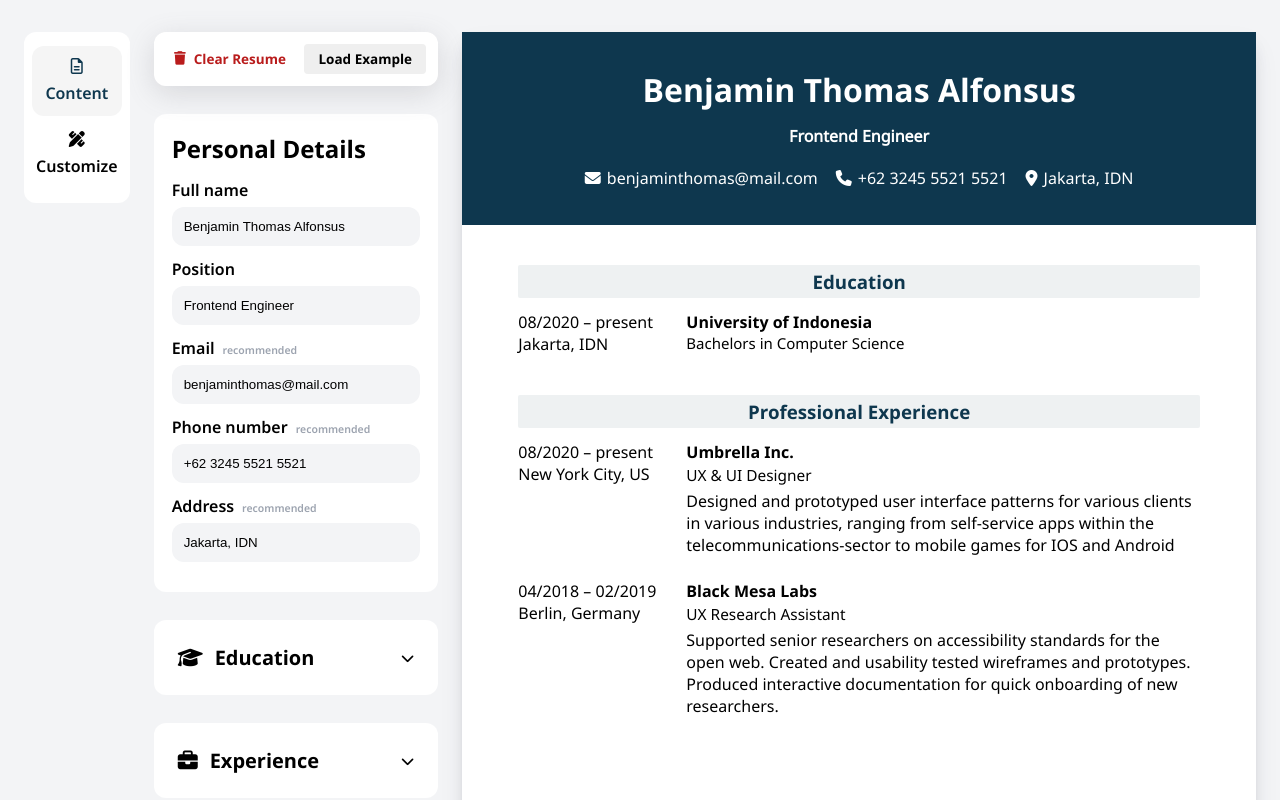
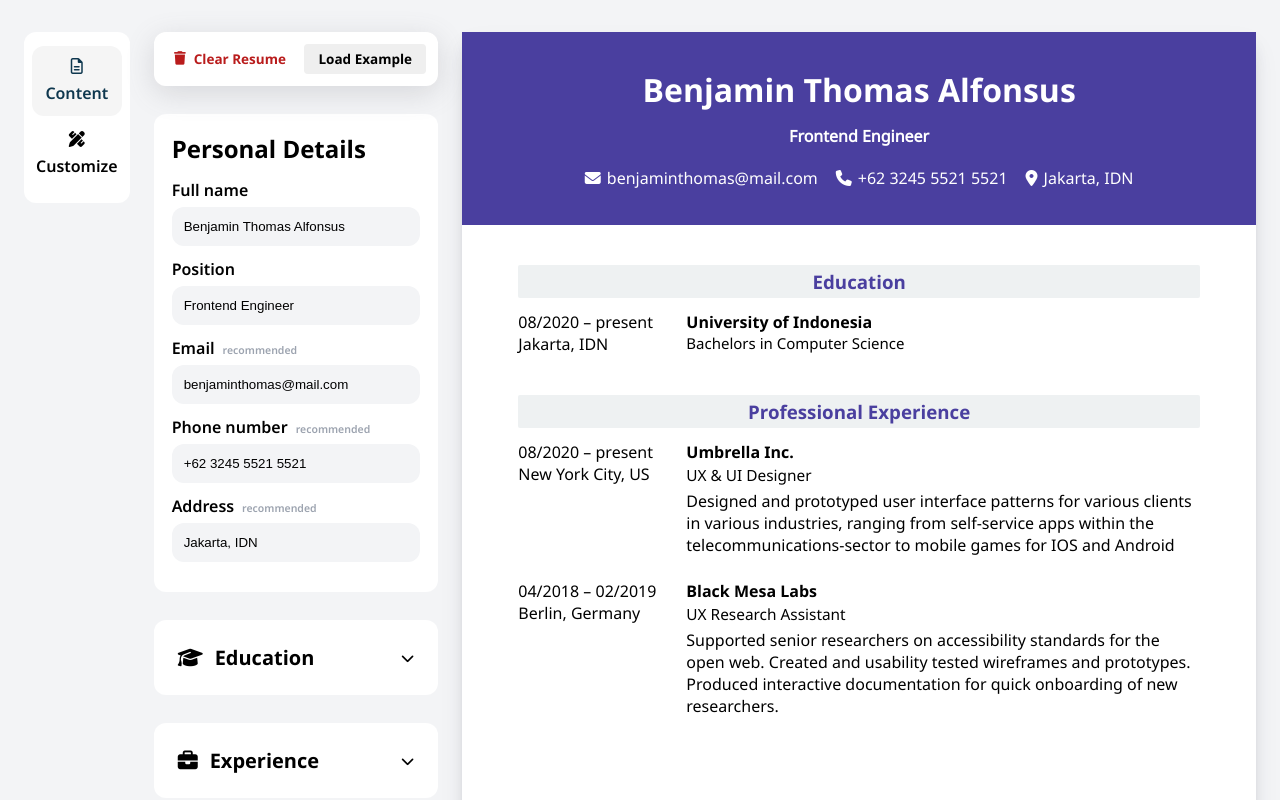
Before and after one commit to rubengitdev/4Resume, a React (Create React App) app: page / in a window 1280 px wide. Shown: the top 800 px of the page. Built offline with nearby package versions, Linux system fonts and the light colour scheme.

Commit message:
Refactor: Update color token for resume

```diff
--- a/src/index.css
+++ b/src/index.css
@@ -24,7 +24,7 @@
 }
 
 body {
-    --resume-accent: #0e374e;
+    --resume-accent: #4a3f9f;
     --resume-font: 'NotoSans', sans-serif;
     --resume-bold: 'NotoSans-Bold', sans-serif;
     --header-resume-color: white;
```
